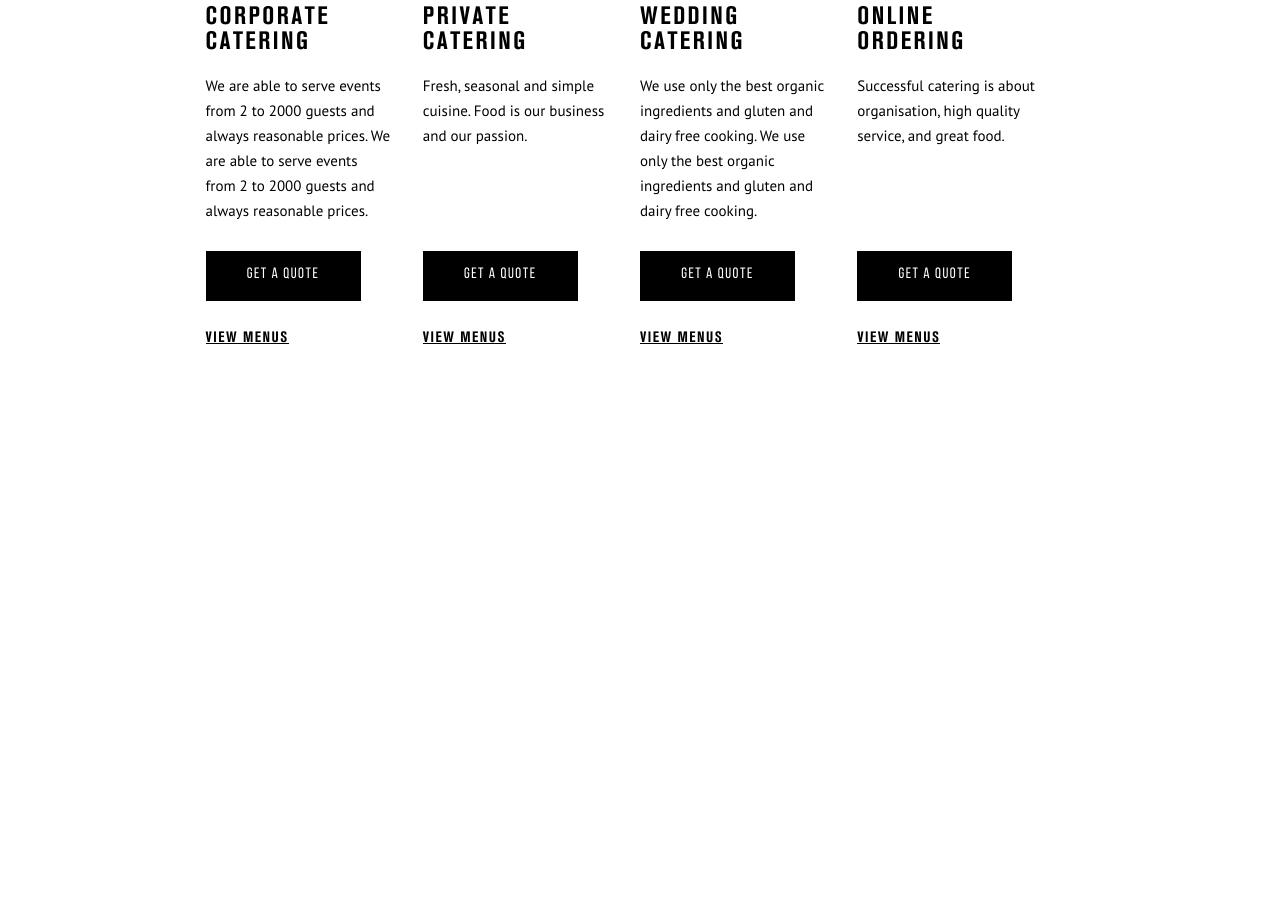
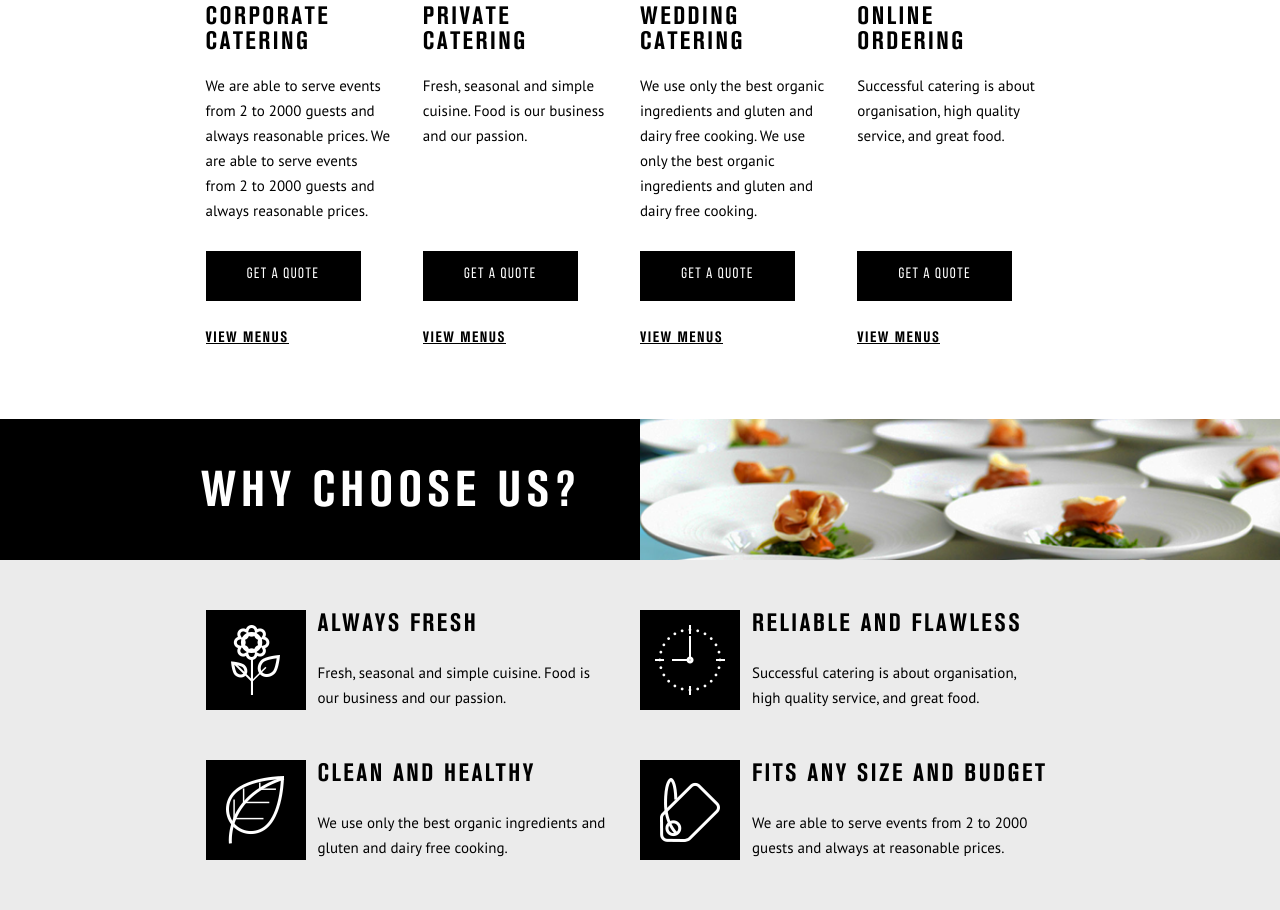
Before and after one commit to antonpetrovich13/PrimeOne, a plain HTML site: page index.html in a window 1280 px wide. Shown: the part 899-1809 px from the top of the page. Before the commit the page ends 1318 px from the top, so only its background shows below. Drawn offline with nearby package versions, Linux system fonts and the light colour scheme.

Commit message:
Add files via upload

```diff
--- a/index.html
+++ b/index.html
@@ -204,6 +204,84 @@
 					</div>
 				</div>
 			</div>
+			<div class="choose">
+				<div class="choose__title title">
+					<div class="title__wrapper">
+						<div class="title__column title__column_1">
+							<div class="title__text">
+								Why CHOOSE us?
+							</div>
+						</div>
+						<div class="title__column">
+							<img src="img/choose/01.png" alt="">
+						</div>
+					</div>
+				</div>
+				<div class="container">
+					<div class="choose__wrapper">
+						<div class="choose__column">
+							<div class="choose__item">
+								<div class="choose__image">
+									<img src="img/choose/02.png" alt="">
+								</div>
+								<div class="choose__body">
+									<div class="choose__label">
+										Always fresh
+									</div>
+									<div class="choose__subtitle">
+										Fresh, seasonal and simple cuisine. Food is our business and our passion.
+									</div>
+								</div>
+							</div>
+						</div>
+						<div class="choose__column">
+							<div class="choose__item">
+								<div class="choose__image">
+									<img src="img/choose/03.png" alt="">
+								</div>
+								<div class="choose__body">
+									<div class="choose__label">
+										Reliable AND Flawless
+									</div>
+									<div class="choose__subtitle">
+										Successful catering is about organisation, high quality service, and great food.
+									</div>
+								</div>
+							</div>
+						</div>
+						<div class="choose__column">
+							<div class="choose__item">
+								<div class="choose__image">
+									<img src="img/choose/04.png" alt="">
+								</div>
+								<div class="choose__body">
+									<div class="choose__label">
+										Clean and Healthy
+									</div>
+									<div class="choose__subtitle">
+										We use only the best organic ingredients and gluten and dairy free cooking.
+									</div>
+								</div>
+							</div>
+						</div>
+						<div class="choose__column">
+							<div class="choose__item">
+								<div class="choose__image">
+									<img src="img/choose/05.png" alt="">
+								</div>
+								<div class="choose__body">
+									<div class="choose__label">
+										Fits any size and budget
+									</div>
+									<div class="choose__subtitle">
+										We are able to serve events from 2 to 2000 guests and always at reasonable prices.
+									</div>
+								</div>
+							</div>
+						</div>
+					</div>
+				</div>
+			</div>
 		</div>
 		<footer class="footer"></footer>
 	</div>
```
